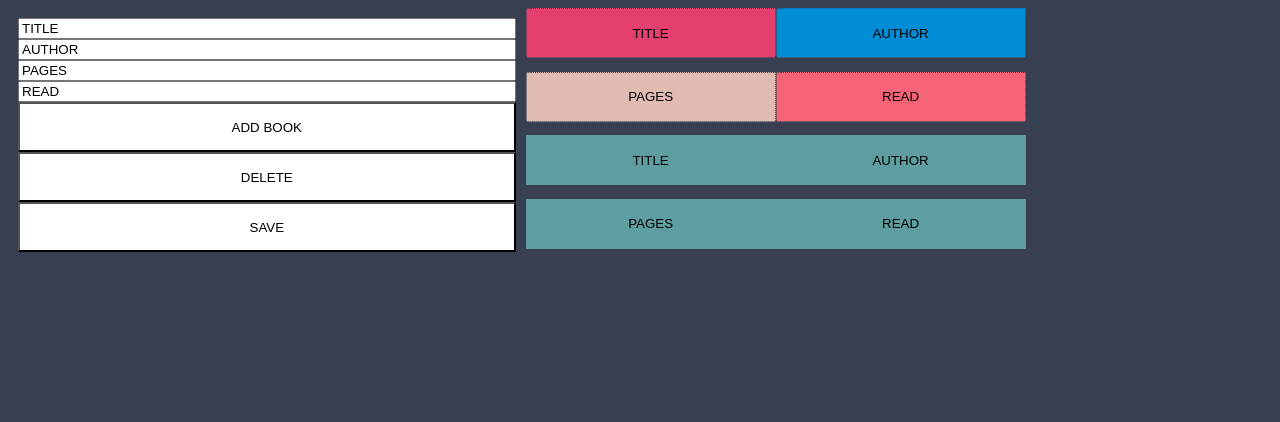
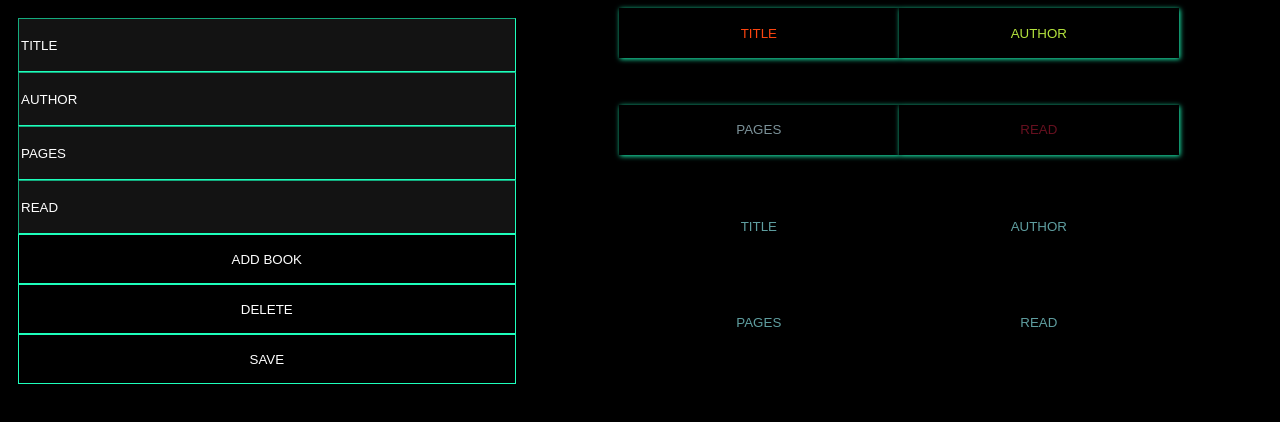
Before and after one commit to deeddeed/library, a plain HTML site: page index.html in a window 1280 px wide. Both pictures are taken after a click on the button "ADD BOOK". Drawn offline with Linux system fonts and the light colour scheme.

Commit message:
Styled it a bit

```diff
--- a/index.html
+++ b/index.html
@@ -12,9 +12,9 @@
       <input type="text" id="author" value="AUTHOR">
       <input type="text" id="pages" value="PAGES">
       <input type="text" id="read" value="READ">
-      <input type="button" id="add" class="controls" value="ADD BOOK">
-      <input type="button" id="delete" class="controls" value="DELETE">
-      <input type="button" id="save" class="controls" value="SAVE" onclick="reload()">
+      <input type="button" id="add" class="controlsBtn" value="ADD BOOK">
+      <input type="button" id="delete" class="controlsBtn" value="DELETE">
+      <input type="button" id="save" class="controlsBtn" value="SAVE" onclick="reload()">
 
       </div>
 
--- a/stylesheet.css
+++ b/stylesheet.css
@@ -1,15 +1,25 @@
 body{
-    background-color: #373F51;
+    background-color: #000000;
 }
 #bigContainer{
     display: flex;
+}
 
+input[type=text]{
+    background-color: rgb(19, 19, 19);
+    height: 50px;
+    color: white;
+    border-color: #1EFFBC;
+    border-width: 1px;
 }
 
 #books{
     display: flex;
     flex-wrap: wrap;
+    justify-content: center;
     width: 60%;
+
+
 }
 #input{
     display: flex;
@@ -18,64 +28,79 @@ body{
     width: 40%;
 }
 
-.controls{
-    background-color: white;
+.controlsBtn{
+    background-color: black;
+    color: white;
     height: 50px;
     border-color: black;
+    border: solid #1EFFBC;
+    border-width: 1px;
 }
-.controls:hover{
-    background-color: cadetblue;
+.controlsBtn:hover{
+    background-color: rgba(95, 158, 160, 0.65);
 }
 
 .headingButton{
     height: 50px;
-    width: 250px;
-    border: dotted 0.5mm;
-    border-color: #373F51;
-    border-radius: 2%;
+    width: 280px;
+    border: 0px;
+    box-shadow: 1px 1px 5px #1EFFBC;
 }
 #titleButton{
-    background-color: #E43F6F;
+    background-color: black;
+    color: #FC440F;
 }
 #authorButton{
-    background-color: #008DD5;
+    background-color: black;
+    color: #B4E33D;
 }
 #pagesButton{
-    background-color: #DFBBB1;
+    background-color: black;
+    color: #7C9299;
 }
 #readButton{
-    background-color: #F56476;
+    background-color: black;
+    color: #66101F;
 }
 .titleButton{
-    width: 250px;
+    width: 280px;
     height: 50px;
-    background-color: #E43F6F;
+    background-color: black;
+    color: #FC440F;
+    box-shadow: 1px 1px 5px #1EFFBC;
     border: 0cm;
-
 }
 .authorButton{
-    width: 250px;
+    width: 280px;
     height: 50px;
-    background-color: #008DD5;
+    background-color: black;
+    color: #B4E33D;
+    box-shadow: 1px 1px 5px #1EFFBC;
     border: 0cm;
 
 }
 .pagesButton{
-    width: 250px;
+    width: 280px;
     height: 50px;
-    background-color: #DFBBB1;
+    background-color: black;
+    color: #7C9299;
+    box-shadow: 1px 1px 5px #1EFFBC;
+    box-shadow: 1px 1px 5px #1EFFBC;
+    border: 0cm;
+}
+.readButton{
+    width: 280px;
+    height: 50px;
+    background-color: black;
+    color: #66101F;
+    box-shadow: 1px 1px 5px #1EFFBC;
     border: 0cm;
 
-}
-.readButton{
-    width: 250px;
-    height: 50px;
-    background-color: #F56476;
-    border: 0cm;
     }
 .newADD{
-    width: 250px;
+    width: 280px;
     height: 50px;
-    background-color: cadetblue;
+    background-color: black;
+    color: cadetblue;
     border: 0cm;
 }
```
